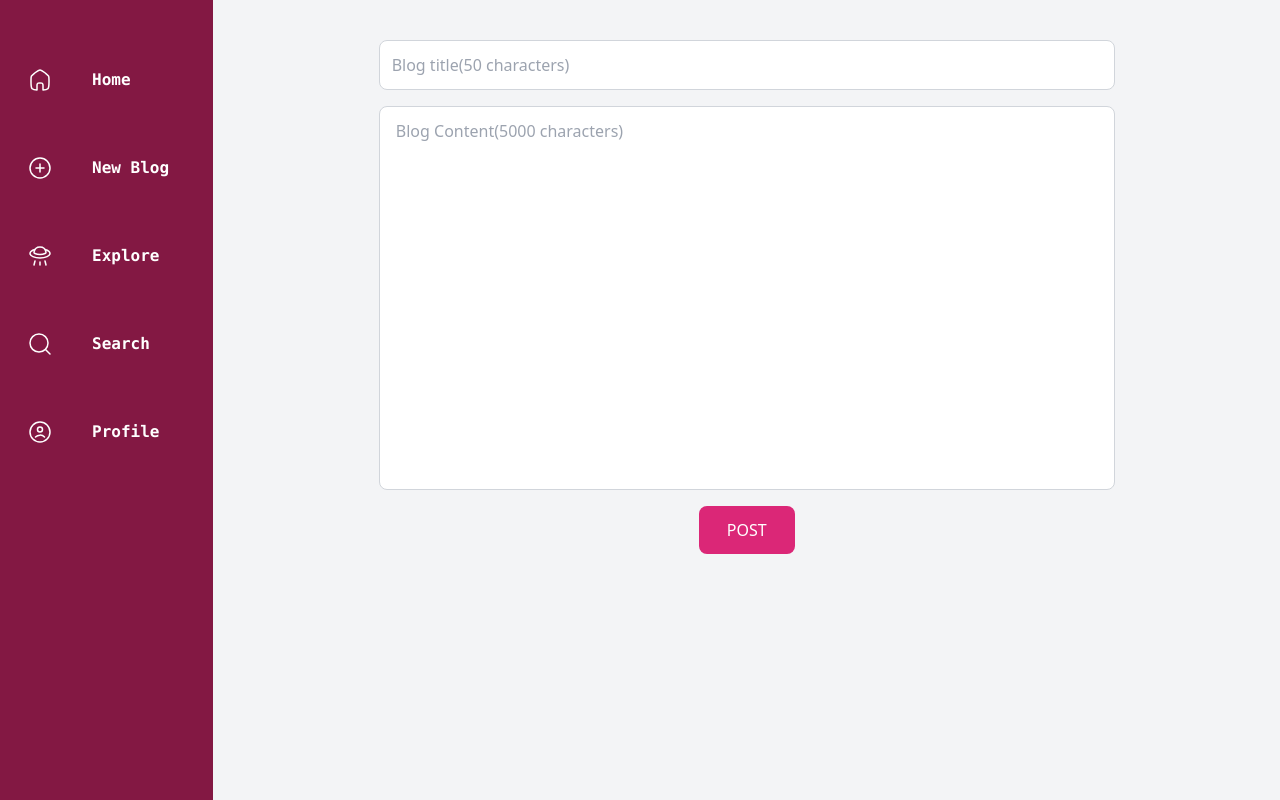
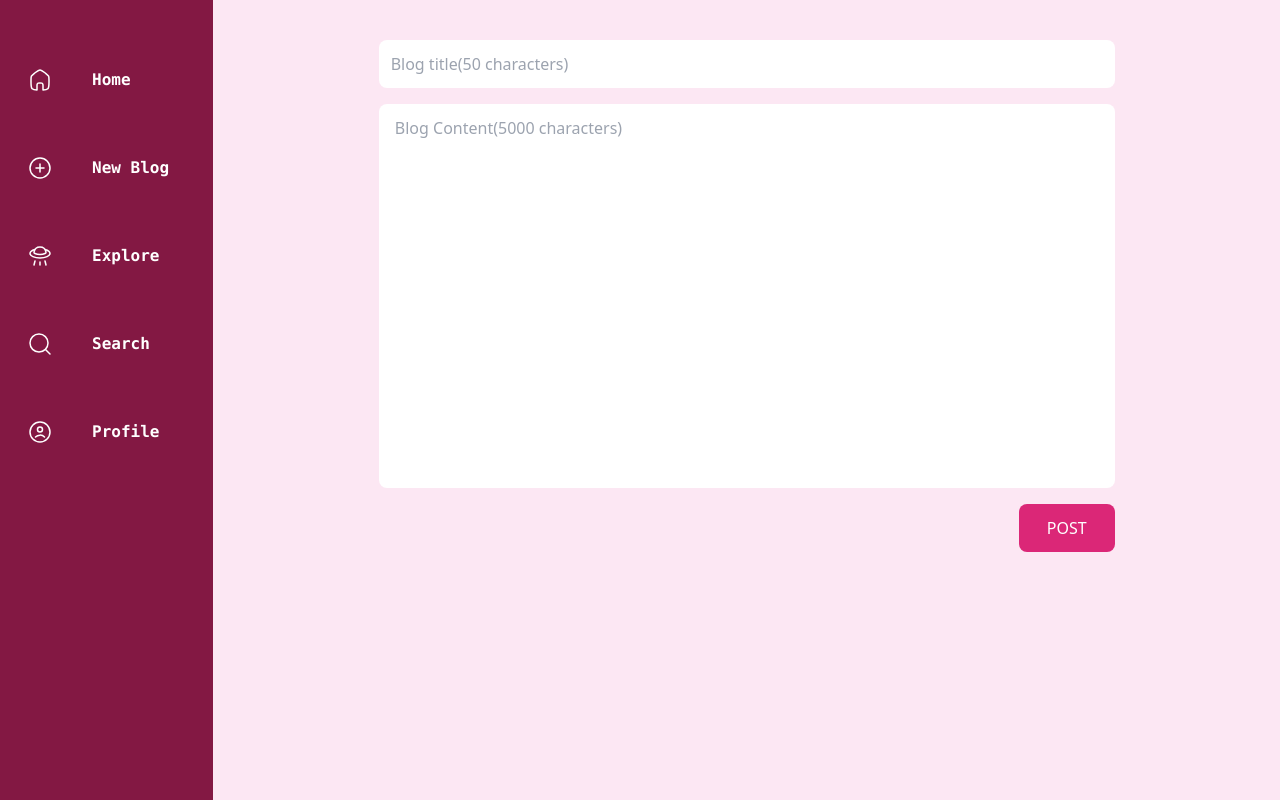
Before and after one commit to Siddhi-sahu/blog-it, a React (Vite) app in the folder frontend/: page /create in a window 1280 px wide. Built offline with nearby package versions, Linux system fonts and the light colour scheme; sample sign-in values are in the browser's storage.

Commit message:
better design

```diff
--- a/frontend/src/components/InputBlog.jsx
+++ b/frontend/src/components/InputBlog.jsx
@@ -1,25 +1,39 @@
-import React from "react";
+import React, { useState } from "react";
+import axios from "axios";
 
 const InputBlog = () => {
-  const handleSubmit = () => {};
+  const [title, setTitle] = useState("");
+  const [body, setBody] = useState("");
+  const handleSubmit = async (e) => {
+    e.preventDefault();
+    await axios.post();
+  };
   return (
     <form action="/createblog" method="POST" onSubmit={handleSubmit}>
       <div className="flex justify-center items-center flex-col p-4 max-w-lg mx-auto lg:max-w-3xl 2xl:max-w-6xl">
         <input
+          onChange={(e) => {
+            setTitle(e.target.value);
+          }}
           type="text"
-          className="w-full p-3 mb-4 border border-gray-300 rounded-lg"
+          className="w-full p-3 mb-4  rounded-lg  transform transition-transform duration-200 ease-in-out hover:scale-105 hover:shadow-lg hover:bg-pink-200"
           placeholder="Blog title(50 characters)"
         />
         <textarea
+          onChange={(e) => {
+            setBody(e.target.body);
+          }}
           placeholder=" Blog Content(5000 characters)"
-          className="w-full p-3 mb-4 h-96 border border-gray-300 rounded-lg resize-none"
+          className="w-full p-3 mb-4 h-96  rounded-lg resize-none transform transition-transform duration-200 ease-in-out hover:scale-105 hover:shadow-lg hover:bg-pink-200"
         ></textarea>
-        <button
-          type="submit"
-          className="w-24 p-3 bg-pink-600 text-white rounded-lg hover:bg-pink-700"
-        >
-          POST
-        </button>
+        <div className="w-full flex justify-end">
+          <button
+            type="submit"
+            className="w-24 p-3 bg-pink-600 text-white rounded-lg transform transition-transform duration-200 ease-in-out hover:scale-105 hover:shadow-lg hover:bg-pink-700"
+          >
+            POST
+          </button>
+        </div>
       </div>
     </form>
   );
--- a/frontend/src/pages/NewBlog.jsx
+++ b/frontend/src/pages/NewBlog.jsx
@@ -7,7 +7,7 @@ const NewBlog = () => {
     <>
       <div className="grid grid-cols-5 md:grid-cols-12 h-screen">
         <Sidebar />
-        <div className="col-span-4 md:col-span-10 bg-gray-100 p-6 overflow-y-auto">
+        <div className="col-span-4 md:col-span-10 bg-pink-100 p-6 overflow-y-auto">
           <InputBlog />
         </div>
       </div>
```
Also changed, not shown: 1 other file (tests, documents, lock files or other folders).
